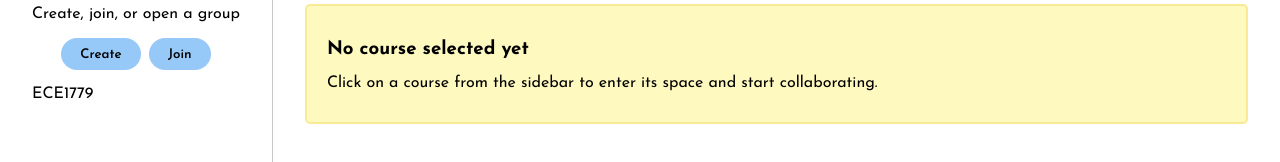
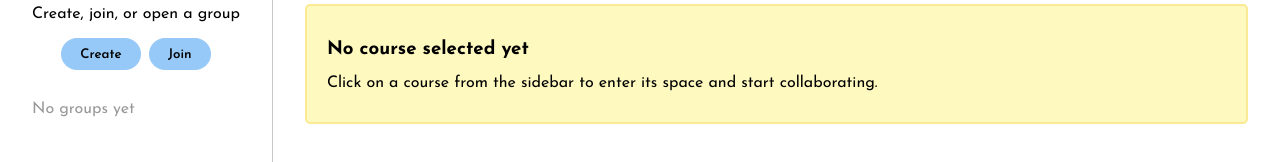
Before and after one commit to imancheema/collabspace, a React (Create React App) app in the folder frontend/: page / in a window 1280 px wide. Shown: the part 196-358 px from the top of the page. Built offline with nearby package versions, Linux system fonts and the light colour scheme.

Commit message:
Renders new study groups in menu when created

```diff
--- a/frontend/src/components/Sidebar.css
+++ b/frontend/src/components/Sidebar.css
@@ -36,9 +36,30 @@
   align-self: center;
   width: fit-content;
   font-family: "Josefin Sans", sans-serif;
+  margin-bottom: 15px;
 }
 
 .sidebar-btn:hover {
   background-color: var(--secondary-color);
   transform: scale(1.02);
 }
+
+.course-card {
+  background-color: #adecb2;
+  border-radius: 8px;
+  padding: 10px 15px;
+  margin-bottom: 10px;
+  cursor: pointer;
+  width: 100%;
+  box-sizing: border-box;
+}
+
+.course-card:hover {
+  background-color: #97de9d;
+}
+
+.course-empty {
+  color: #999;
+  font-style: italic;
+  font-size: 16px;
+}
--- a/frontend/src/components/Sidebar.tsx
+++ b/frontend/src/components/Sidebar.tsx
@@ -3,9 +3,24 @@ import CreateGroupPopup from "./CreateGroupPopup";
 import JoinGroupPopup from "./JoinGroupPopup";
 import "./Sidebar.css";
 
-const Sidebar: React.FC = () => {
+interface SidebarProps {
+  onSelectGroup: (group: Group) => void;
+}
+
+interface Group {
+  name: string;
+  description?: string;
+  code: string;
+}
+
+const Sidebar: React.FC<SidebarProps> = ({ onSelectGroup }) => {
   const [showCreatePopup, setShowCreatePopup] = useState(false);
   const [showJoinPopup, setShowJoinPopup] = useState(false);
+  const [groups, setGroups] = useState<Group[]>([]);
+
+  const handleGroupCreated = (group: Group) => {
+    setGroups((prev) => [...prev, group]);
+  };
 
   return (
     <>
@@ -27,14 +42,29 @@ const Sidebar: React.FC = () => {
             Join
           </button>
         </div>
+        {showCreatePopup && (
+          <CreateGroupPopup
+            onClose={() => setShowCreatePopup(false)}
+            onGroupCreated={handleGroupCreated}
+          />
+        )}
 
         <div className="sidebar-course">
-          <p className="course-code">ECE1779</p>
+          {groups.length === 0 ? (
+            <p className="course-empty">No groups yet</p>
+          ) : (
+            groups.map((group, idx) => (
+              <div
+                key={idx}
+                className="course-card"
+                onClick={() => onSelectGroup(group)}
+              >
+                {group.name}
+              </div>
+            ))
+          )}
         </div>
       </aside>
-      {showCreatePopup && (
-        <CreateGroupPopup onClose={() => setShowCreatePopup(false)} />
-      )}
 
       {showJoinPopup && (
         <JoinGroupPopup onClose={() => setShowJoinPopup(false)} />
@@ -44,3 +74,4 @@ const Sidebar: React.FC = () => {
 };
 
 export default Sidebar;
+export type { Group };
```
